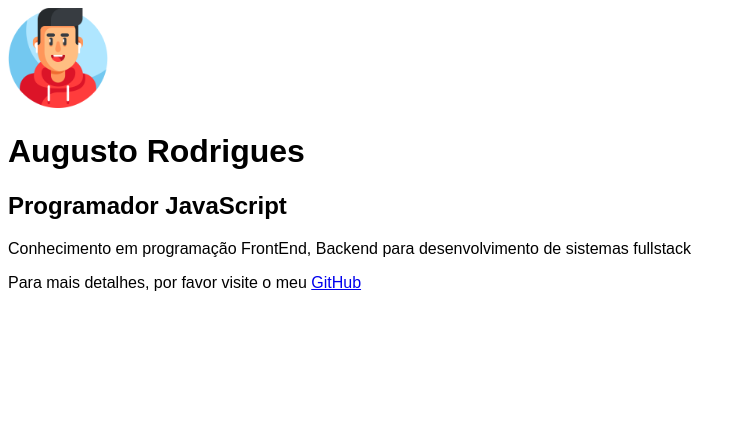
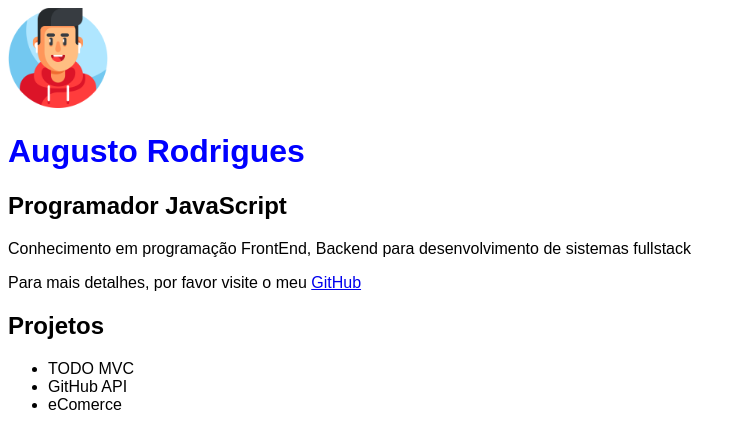
Before and after one commit to GuuRodrigues/Dev-Samurai, a plain HTML site: page js avançado/DOM/curriculo.html in a window 1280 px wide. Shown: the whole page, without its empty margins (0-746 px from the left). Drawn offline with Linux system fonts and the light colour scheme.

Commit message:
alterando e adicionando elementos no DOM

```diff
--- a/js avançado/DOM/curriculo.html
+++ b/js avançado/DOM/curriculo.html
@@ -13,7 +13,7 @@
 </head>
 <body>
     <img src="foto.png" width="100">
-    <h1 id="Name">Augusto Rodrigues</h1>
+    <h1 id="Name">Seu Nome</h1>
     <h2>Programador JavaScript</h2>
 
     <p>Conhecimento em programação FrontEnd, Backend para desenvolvimento de sistemas fullstack</p>
@@ -22,9 +22,38 @@
     <script>
         //Documents --> Nodes --> Elements -- Atributes
 
-        console.log(document.body);
-        const titleEl = document.querySelector('#Name')
-        console.log(titleEl)
+        //console.log(document.body);
+        //const titleEl = document.querySelector('#Name')
+        //console.log(titleEl)
+
+        const name = document.querySelector("#Name")
+        console.log("name value:", name.innerHTML)
+
+        name.innerHTML = "Augusto Rodrigues"
+        name.style.color = "blue"
+
+        const subTitileEl = document.createElement("h2")
+        subTitileEl.innerHTML = "Projetos"
+
+        const pjListEl = document.createElement("ul")
+
+        const pjListItem1 = document.createElement("li")
+        pjListItem1.innerHTML = "TODO MVC"
+        const pjListItem2 = document.createElement("li")
+        pjListItem2.innerHTML = "GitHub API"
+        const pjListItem3 = document.createElement("li")
+        pjListItem3.innerHTML = "eComerce"
+
+        pjListEl.appendChild(pjListItem1)
+        pjListEl.appendChild(pjListItem2)
+        pjListEl.appendChild(pjListItem3)
+
+        document.body.append(subTitileEl)
+        document.body.append(pjListEl)
+
+
+
+
     </script>
 </body>
 </html>
```
